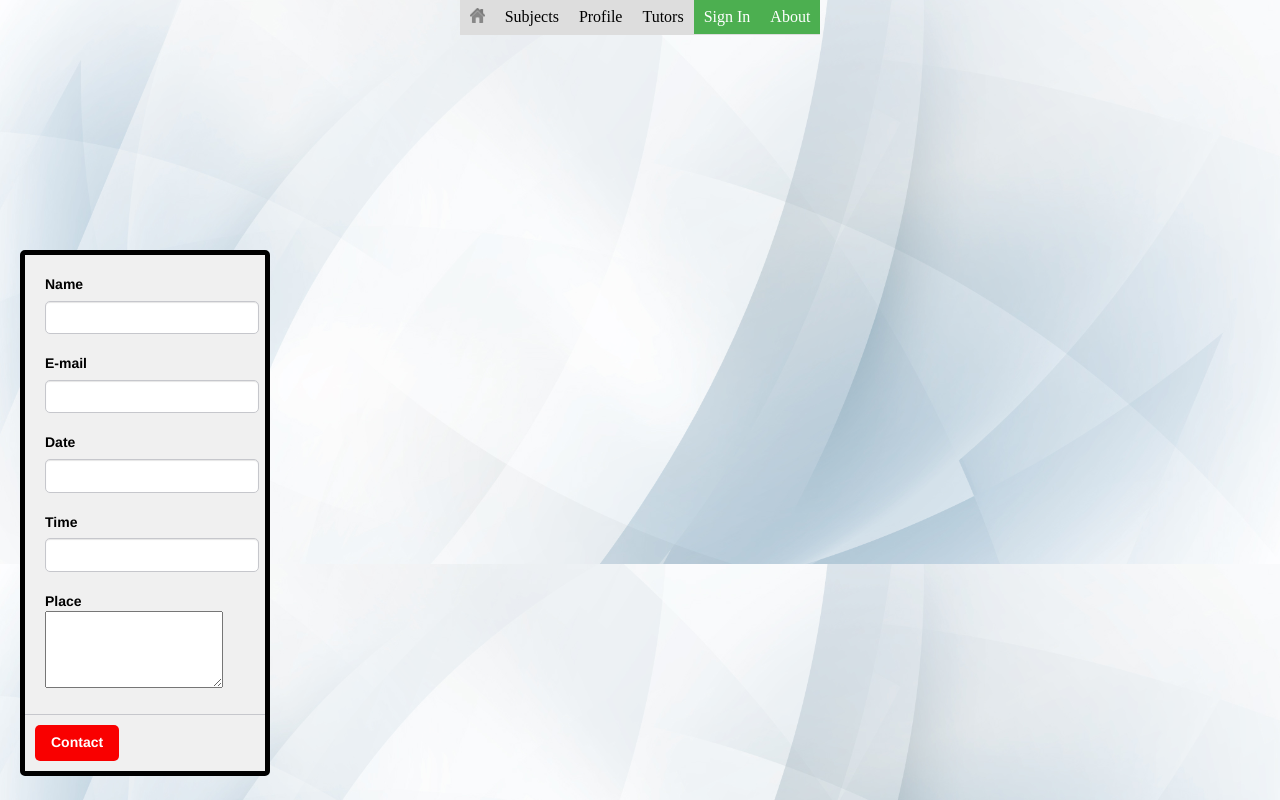
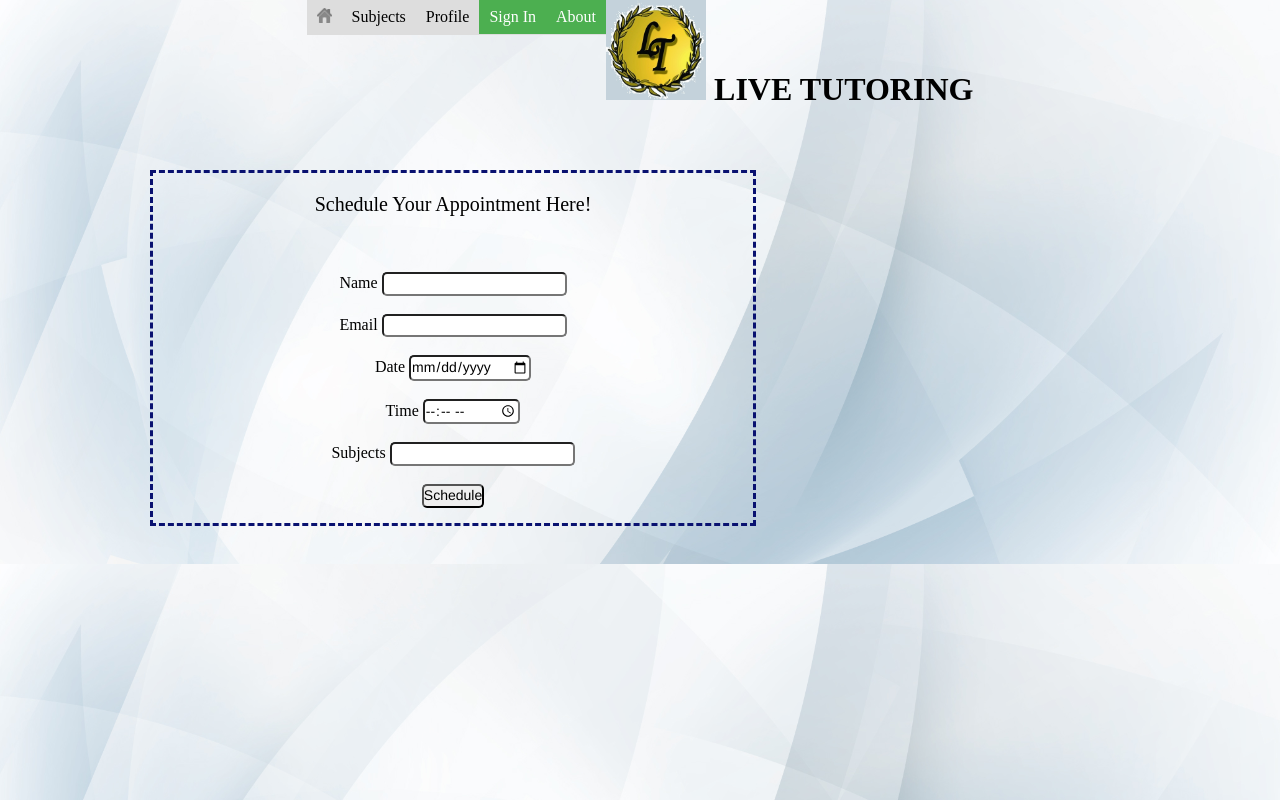
Before and after one commit to yapa5475/software_project, a PHP site: page /ScheduleTutor.html in a window 1280 px wide. Run offline with PHP 8.4, Linux system fonts and the light colour scheme.

Commit message:
Added files via upload

```diff
--- a/software/ScheduleTutor.css
+++ b/software/ScheduleTutor.css
@@ -148,18 +148,7 @@ li a:hover {
    left: 500px;
 }
 
-   form {
-  border: 5px solid  black;
-  border-radius: 5px;
-  font: 14px/1.4 "Helvetica Neue", Helvetica, Arial, sans-serif;
-  overflow: hidden;
-  width: 240px;
-  left: 50px;
-  background-color: #F0F0F0;
-  position: absolute;
-  left: 20px;
-  top: 250px;
-  }
+
   fieldset {
   border: 0;
   margin: 0;
--- a/software/ScheduleTutor.html
+++ b/software/ScheduleTutor.html
@@ -1,10 +1,23 @@
 <!DOCTYPE html>
+
 <html lang = "en">
 	<meta name="viewport" content="width=device-width, initial-scale=1">
  <head>
    <title>LiveTutoring</title>
    <link rel="icon" href="logoLT.jpg" type="image/jpg" sizes="32x32">
  </head>
+ <style>
+		div.dashed {
+			border-style: dashed;
+			border-color: #091170;
+			width: 600px;
+			height: 350px;
+			text-align ="center";
+			position : absolute;
+			left : 150px;
+			top : 170px;
+				}
+ </style>
 
 <head>
 	<meta charset="utf-8">
@@ -21,36 +34,47 @@
 			<li><a href="homepage.html"><img border="0"	src="home.png" width="15" height="15"></a></li>
 			<li><a href="subjects.html">Subjects</a></li>
 			<li><a href="profile.html">Profile</a></li>
-			<li><a href="tutors.html">Tutors</a></li>
 			<li style="float:right"><a class="active" href="about.html">About</a></li>
 			<li style="float:right"><a class="active" href="signin.html">Sign In</a></li>
 		</ul>
 	</nav>
-
-	<form action ="contact.html">
-  <fieldset class="account-info">
+	<h1><a href="homepage.html"><img src="logoLT.jpg" alt="logo" style="width:100px;height:100px;"></a>  LIVE TUTORING</h1>
+	<div class = "dashed" align= "center">
+		<p>Schedule Your Appointment Here!</p>
+		<form  action ="scheduletutor.php">
+			<br>
+			<br>
 			<label>
 				Name
-      <input type="text" name="Name">
+				<input type="text" name="name">
 			</label>
+			<br>
+			<br>
 			<label>
-      E-mail
-      <input type="email" name="Email">
+				Email
+				<input type="email" name="email">
 			</label>
+			<br>
+			<br>
 			<label>
 				Date
-      <input type="integer" name="Number">
+				<input type="date" name="date">
 			</label>
+			<br>
+			<br>
 			<label>
 				Time
-      <input type="integer" name="Number">
+				<input type="time" name="time">
 			</label>
+			<br>
+			<br>
 			<label>
-		Place
-          <textarea id="" name="contact[message]" rows="5"></textarea>
+				Subjects
+				<input type="text" name="subjects">
 			</label>
-  </fieldset>
-  <fieldset class="account-action">
-    <input class="btn" type="submit" name="submit" value="Contact">
-  </fieldset>
+			<br>
+			<br>
+			<input class="btn" type="submit" name="submit" value="Schedule">
 		</form>
+
+	</div>
```
Also changed, not shown: software/Calc123.html (+4 -3 lines), software/signin.html (+10 -10 lines), software/subjects.html (+28 -24 lines). Lines whose indentation alone changed are shown as unchanged.
